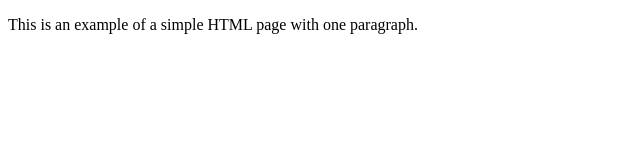
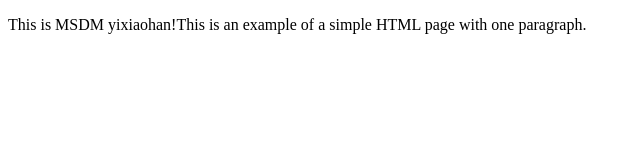
Before and after one commit to yixiaohancq/MSDM5001yxh, a plain HTML site: page index.html in a window 1280 px wide. Shown: the whole page, without its empty margins (0-640 px from the left). Drawn offline with Linux system fonts and the light colour scheme.

Commit message:
Update index.html

```diff
--- a/index.html
+++ b/index.html
@@ -1,9 +1,9 @@
 <!DOCTYPE html>
 <html>
     <head>
-        <title>Hello, World! This is MSDM yixiaohan!</title>
+        <title>Hello, World!</title>
     </head>
     <body>
-        <p>This is an example of a simple HTML page with one paragraph.</p>
+        <p>This is MSDM yixiaohan!This is an example of a simple HTML page with one paragraph.</p>
     </body>
 </html>
```
